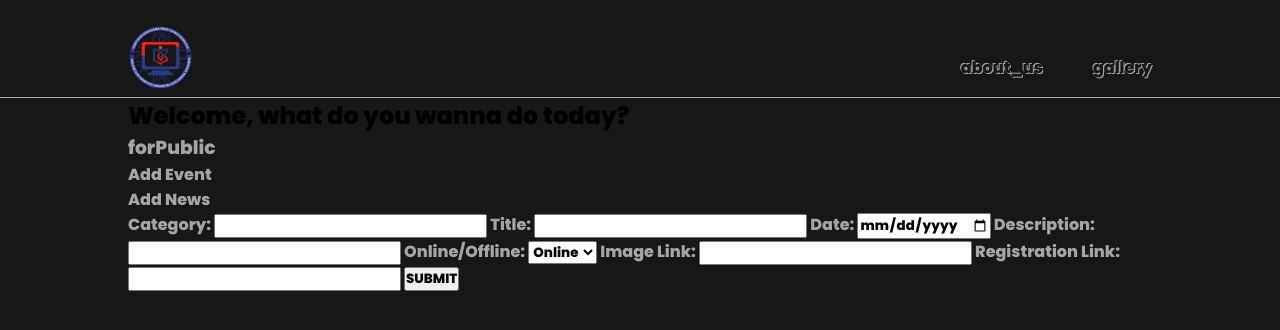
After one commit to garrychrstn/hmptk, a Django app: page /db in a window 1280 px wide. The commit adds this page. Shown: the top 330 px of the page. Run offline with Django 4.2, Linux system fonts and the light colour scheme.

Commit message:
v2.0 Add 'Add Event' Feature

```diff
--- a/hmptk/urls.py
+++ b/hmptk/urls.py
@@ -17,6 +17,6 @@ from django.contrib import admin
 from django.urls import path, include
 
 urlpatterns = [
-    path('teka/', admin.site.urls),
+    # path('teka/', admin.site.urls),
     path('', include('main.urls'))
 ]
--- a/main/forms.py
+++ b/main/forms.py
@@ -14,3 +14,44 @@ class MessageInput(forms.Form):
             'placeholder' : 'Masukan pesanmu disini'
         })
     )
+
+class addEvent(forms.Form):
+    line_option = [
+        ('Online', 'Online'),
+        ('Offline', 'Offline'),
+        ('Hybrid', 'Hybrid')
+    ]
+    cat = forms.CharField(
+        required=True,
+        max_length=20,
+        label='Category'
+    )
+    title = forms.CharField(
+        max_length=60,
+        label='Title',
+        required=True
+    )
+    date = forms.DateField(
+        widget=forms.widgets.DateInput(attrs={'type': 'date'})
+    )
+    desc = forms.CharField(
+        max_length=60,
+        label='Description',
+        required='True'
+    )
+    line = forms.ChoiceField(
+        required=True,
+        widget=forms.Select,
+        choices=line_option,
+        label='Online/Offline'
+    )
+    img = forms.CharField(
+        required=True,
+        label='Image Link',
+        max_length=40
+    )
+    link = forms.CharField(
+        required=True,
+        label='Registration Link',
+        max_length=50
+    )
--- /dev/null
+++ b/main/static/css/db.css
@@ -0,0 +1,49 @@
+* {
+    font-family: 'Poppins', sans-serif;
+    margin: 0;
+    padding: 0;
+}
+
+body, header {
+    background: #171717;
+}
+
+.container {
+    width: 80%;
+    margin: auto;
+}
+header {
+    border-bottom: 1px solid #a5a5a5;
+}
+header .nav {
+    width: 80%; margin: auto; padding-top: 25px;
+    display: flex;
+    justify-content: space-between;
+}
+#menu {
+    display: flex;
+    list-style: none;
+    margin-top: 30px;
+}
+#menu ul {
+    display: flex;
+    list-style: none;
+}
+#menu li {
+    font-family: 'Poppins', sans-serif;
+    font-weight: bold;
+    margin-left: 50px;
+    color: #171717;
+    text-shadow:
+    1px 1px 0 #a5a5a5,
+    -1px -1px 0 #a5a5a5
+}
+
+.container {
+    width: 80%;
+    margin: auto;
+}
+
+#form {
+    color: #a5a5a5;
+}
--- /dev/null
+++ b/main/templates/db.html
@@ -0,0 +1,24 @@
+{% extends 'nav.html' %}
+{% load static %}
+
+{% block style %}
+    <link rel=stylesheet type='text/css' href={% static 'css/db.css' %}>
+{% endblock %}
+{% block content %}
+    <div class='container'>
+        <h2>Welcome, what do you wanna do today?</h2>
+        <div id='form'>
+            <h3>forPublic</h3>
+            <div class='option'>
+                <h4>Add Event</h4>
+                <h4>Add News</h4>
+            </div>
+            <div class='form-field'>
+                <form method='POST' action=''>
+                    {% csrf_token %}
+                        {{ eventF }}
+                    <button type='submit' name='upload'>SUBMIT</button>
+                </form>
+            </div>
+    </div>
+{% endblock %}
--- a/main/templates/index.html
+++ b/main/templates/index.html
@@ -2,7 +2,7 @@
 {% load static %}
 
 {% block style %}
-<link rel=stylesheet type=text/css href={% static 'css/index.css' %}>
+<link rel=stylesheet type='text/css' href={% static 'css/index.css' %}>
 {% endblock %}
 {% block content %}
     <div class='container'>
--- a/main/urls.py
+++ b/main/urls.py
@@ -18,5 +18,6 @@ from django.urls import path
 from . import views
 
 urlpatterns = [
+    path('db', views.db, name='db'),
     path('', views.index, name='index'),
 ]
--- a/main/views.py
+++ b/main/views.py
@@ -28,3 +28,28 @@ def index(response):
         'event' : event
     }
     return render(response, 'index.html', context)
+
+def db (response):
+    if response.method == 'POST':
+        eventF = addEvent(response.POST)
+        if eventF.is_valid():
+            img=eventF.cleaned_data['img']
+            cat=eventF.cleaned_data['cat']
+            line=eventF.cleaned_data['line']
+            title=eventF.cleaned_data['title']
+            date=eventF.cleaned_data['date']
+            link=eventF.cleaned_data['link']
+            desc=eventF.cleaned_data['desc']
+
+            e = Event(img=img, cat=cat, line=line, title=title, date=date, link=link, desc=desc)
+            e.save()
+
+            eventF = addEvent()
+    else:
+        eventF = addEvent()
+
+    context = {
+        'eventF' : eventF
+    }
+
+    return render(response, 'db.html', context)
```
Also changed, not shown: designup.png (added).
